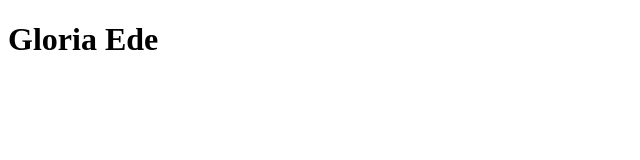
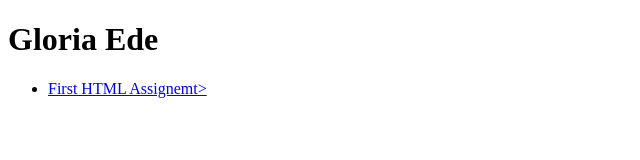
Before and after one commit to glogede/IFSC-1310, a plain HTML site: page index.html in a window 1280 px wide. Shown: the whole page, without its empty margins (0-640 px from the left). Drawn offline with Linux system fonts and the light colour scheme.

Commit message:
second push

```diff
--- a/index.html
+++ b/index.html
@@ -8,5 +8,10 @@
 </head>
 <body>
   <h1>Gloria Ede</h1>
+  <nav>
+    <ul>
+      <li><a href="prototype/index.html">First HTML Assignemt></a></li>
+    </ul>
+  </nav>
 </body>
 </html>
```
